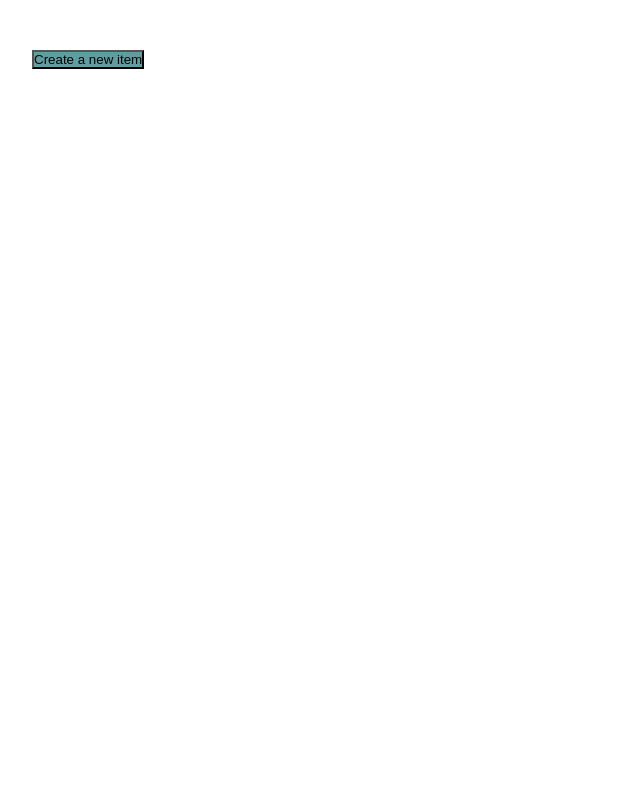
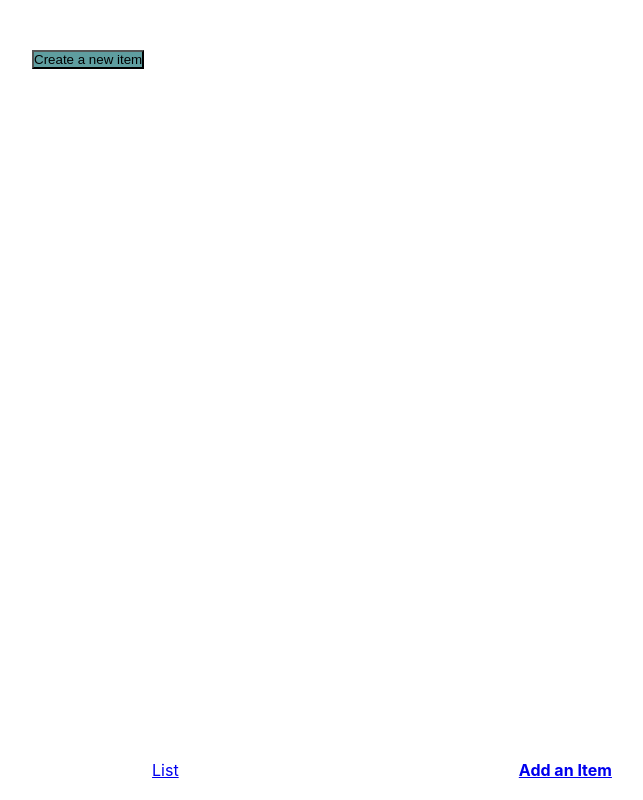
Before and after one commit to the-collab-lab/tcl-31-smart-shopping-list, a React (Create React App) app: page /add in a window 1280 px wide. Shown: the whole page, without its empty margins (18-661 px from the left). Built offline with nearby package versions, Linux system fonts and the light colour scheme.

Commit message:
Create a new component for Navigation Menu and remove the navegation menu of the component App.
Co-authored-by: gabynr <16828751+gabynr@users.noreply.github.com>
Co-authored-by: andreamartz <14165788+andreamartz@users.noreply.github.com>

```diff
--- a/src/App.js
+++ b/src/App.js
@@ -11,6 +11,7 @@ import {
 } from '@firebase/firestore';
 import {
   BrowserRouter as Router,
+  Link,
   NavLink,
   Route,
   Switch,
@@ -18,6 +19,7 @@ import {
 import { List } from './List';
 import { Add } from './Add';
 import { Home } from './Home';
+import { NavigationMenu } from './NavigationMenu';
 
 function App() {
   /*const [users, setUsers] = useState([]);
@@ -65,31 +67,7 @@ function App() {
           <Add />
         </Route>
       </Switch>
-
-      {/* <div className="App">
-        <ul>
-          {users && users.map(({ id, name }) => <li key={id}>{name}</li>)}
-        </ul>
-        <button onClick={handleClick}>
-          Click me to meet Acceptance Criteria 3!
-        </button>
-      </div>
-      <div className="links">
-        <nav>
-          <ul className="linkslist">
-            <li>
-              <NavLink activeClassName="selected" to="/list">
-                List
-              </NavLink>
-            </li>
-            <li>
-              <NavLink activeClassName="selected" to="/add">
-                Add an Item
-              </NavLink>
-            </li>
-          </ul>
-        </nav>
-      </div>*/}
+      <NavigationMenu />
     </Router>
   );
 }
--- /dev/null
+++ b/src/NavigationMenu.js
@@ -0,0 +1,23 @@
+import React from 'react';
+import { NavLink } from 'react-router-dom';
+
+export function NavigationMenu() {
+  return (
+    <div className="links">
+      <nav>
+        <ul className="linkslist">
+          <li>
+            <NavLink activeClassName="selected" to="/list">
+              List
+            </NavLink>
+          </li>
+          <li>
+            <NavLink activeClassName="selected" to="/add">
+              Add an Item
+            </NavLink>
+          </li>
+        </ul>
+      </nav>
+    </div>
+  );
+}
```
